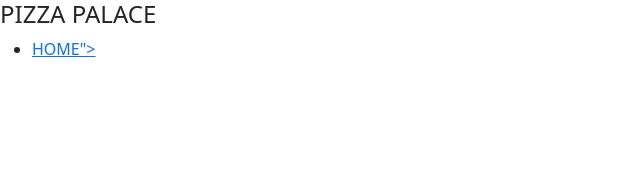
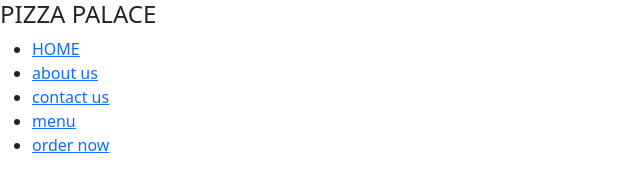
Before and after one commit to steph-64/PIZZAPALACE, a plain HTML site: page index.html in a window 1280 px wide. Shown: the whole page, without its empty margins (0-640 px from the left). Drawn offline with nearby package versions, Linux system fonts and the light colour scheme.

Commit message:
add file

```diff
--- a/index.html
+++ b/index.html
@@ -14,8 +14,11 @@
             <h4>PIZZA PALACE</h4>
         </div>
         <ul>
-            <li><a href="#">HOME"></a></li>
-
+            <li><a href="#">HOME</a></li>
+            <li><a href="#">about us</a></li>
+            <li><a href="#">contact us</a></li>
+            <li><a href="#">menu</a></li>
+            <li><a href="#">order now</a></li>
         </ul>
     </nav>
 
```
